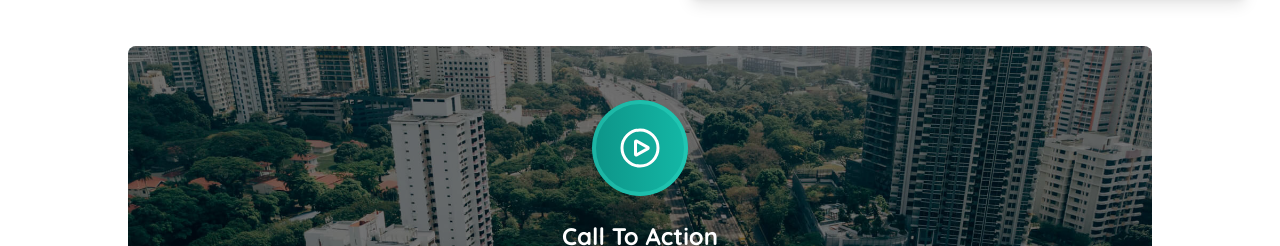
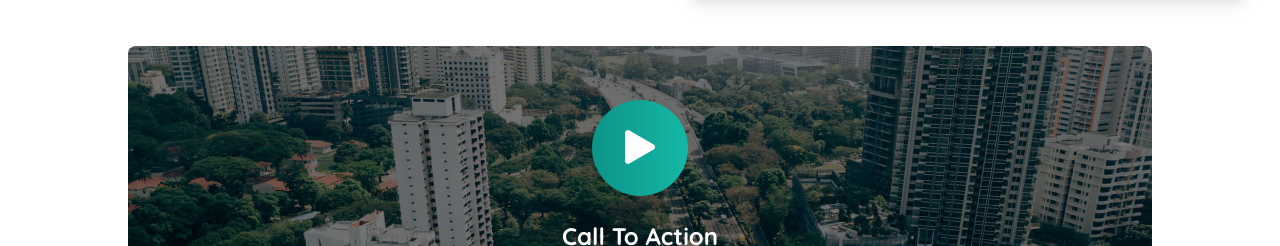
Before and after one commit to KilimoGuard/KilimoGuardFrontend, a Vue app: page / in a window 1280 px wide. Shown: the part 1679-1925 px from the top of the page. Built offline with nearby package versions, Linux system fonts and the light colour scheme.

Commit message:
adjusted play button of action call

```diff
--- a/src/components/ActionCall.vue
+++ b/src/components/ActionCall.vue
@@ -4,35 +4,12 @@
       :style="{ backgroundImage: `url(${bgImage})`, height: '400px', width: '80%' }">
     <div class="absolute inset-0 bg-black bg-opacity-50 flex items-center justify-center">
       <div class="text-center p-8">
-        <a
-            class="relative inline-block w-24 h-24 mb-6"
-            :href="videoLink"
-        >
-          <div
-              class="w-full h-full bg-gradient-to-r from-teal-600 to-teal-500 rounded-full flex items-center justify-center relative overflow-hidden"
-          >
-            <div
-                class="absolute inset-0 animate-pulse border-4 border-teal-400 rounded-full"
-            ></div>
-            <svg
-                xmlns="http://www.w3.org/2000/svg"
-                fill="none"
-                viewBox="0 0 24 24"
-                stroke-width="1.5"
-                stroke="white"
-                class="w-12 h-12"
-            >
-              <path
-                  stroke-linecap="round"
-                  stroke-linejoin="round"
-                  d="M21 12a9 9 0 1 1-18 0 9 9 0 0 1 18 0Z"
-              />
-              <path
-                  stroke-linecap="round"
-                  stroke-linejoin="round"
-                  d="M15.91 11.672a.375.375 0 0 1 0 .656l-5.603 3.113a.375.375 0 0 1-.557-.328V8.887c0-.286.307-.466.557-.327l5.603 3.112Z"
-              />
-            </svg>
+        <a class="relative inline-block w-24 h-24 mb-6"
+           :href="videoLink">
+          <div class="w-full h-full bg-gradient-to-r from-teal-600 to-teal-500 rounded-full flex items-center
+          justify-center relative overflow-hidden">
+            <div class="absolute inset-0 animate-pulse"></div>
+            <i class="bi bi-play-fill text-white text-6xl"></i>
           </div>
         </a>
         <h3 class="text-2xl font-bold text-white mb-4">Call To Action</h3>
```
